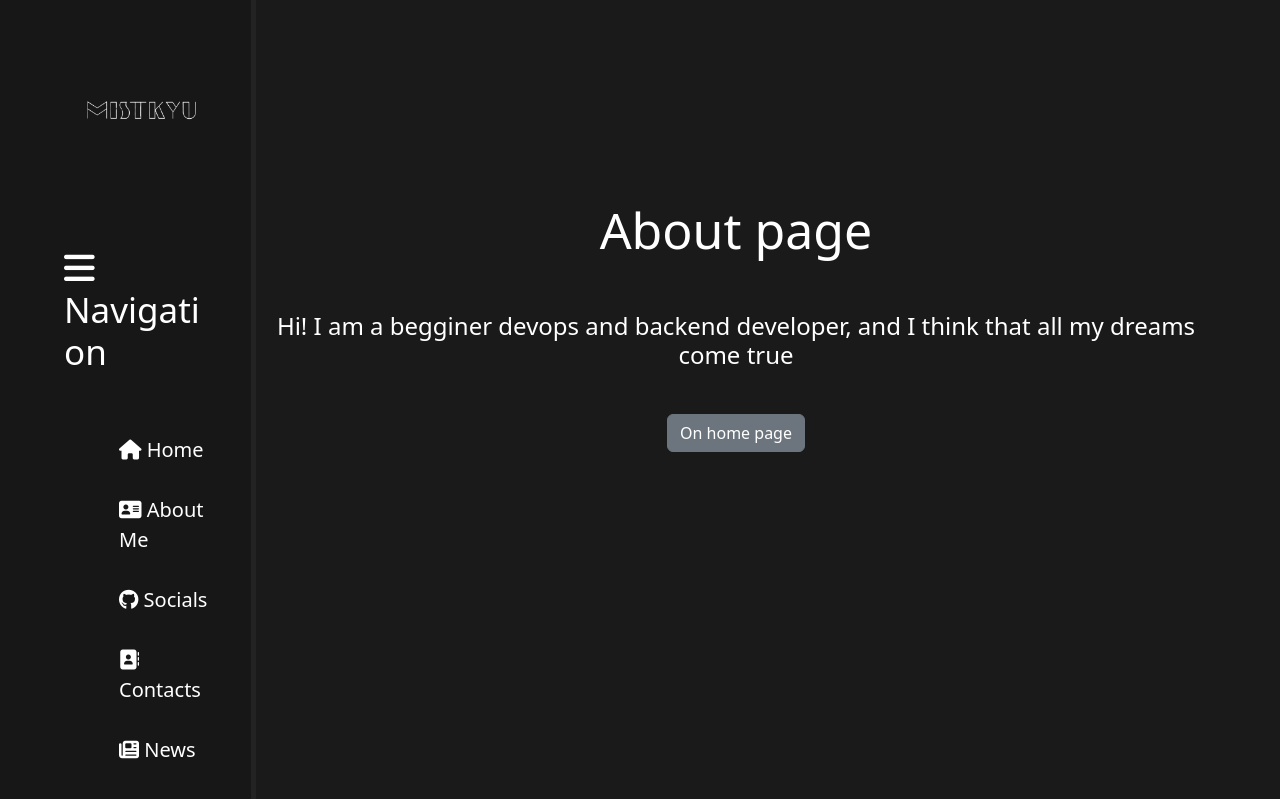
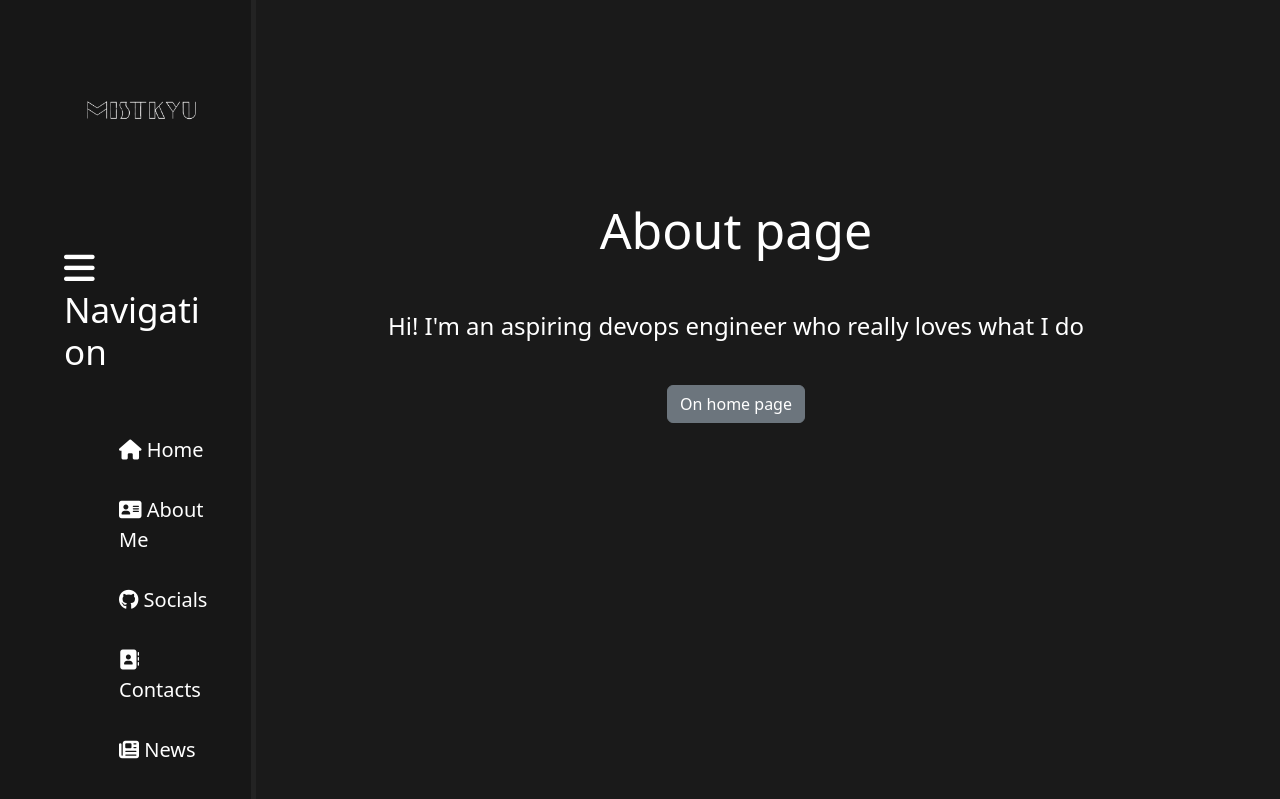
Before and after one commit to mistkyu/mistkyu-card, a Django app: page /about in a window 1280 px wide. Shown: the top 799 px of the page. Run offline with Django 5.2, Linux system fonts and the light colour scheme; some libraries are stand-ins or nearby versions.

Commit message:
change: change text into 'main/templates/main/index.html'

```diff
--- a/mistkyucard/main/templates/main/about.html
+++ b/mistkyucard/main/templates/main/about.html
@@ -5,7 +5,7 @@
 {% block body %}
 	<div class="features">
 		<h1>About page</h1><br>
-		<h4>Hi! I am a begginer devops and backend developer, and I think that all my dreams come true</h4><br>
+		<h4>Hi! I'm an aspiring devops engineer who really loves what I do</h4><br>
 		<a href="{% url 'home' %}"><button class="btn btn-secondary">On home page</button></a>
 	</div>
 {% endblock %}
```
